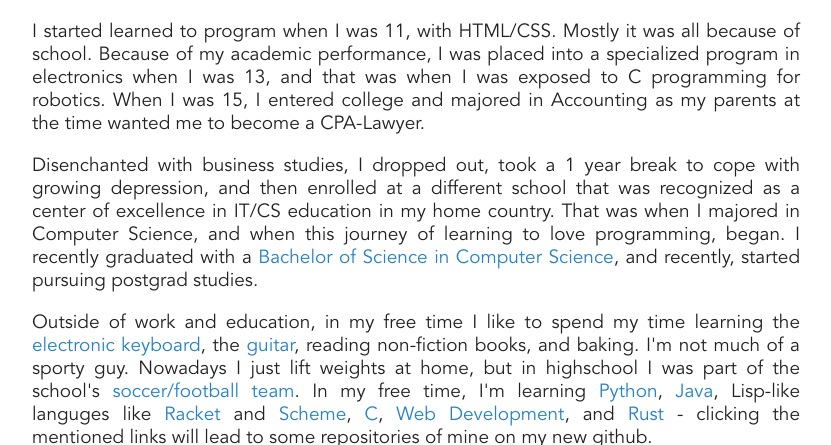
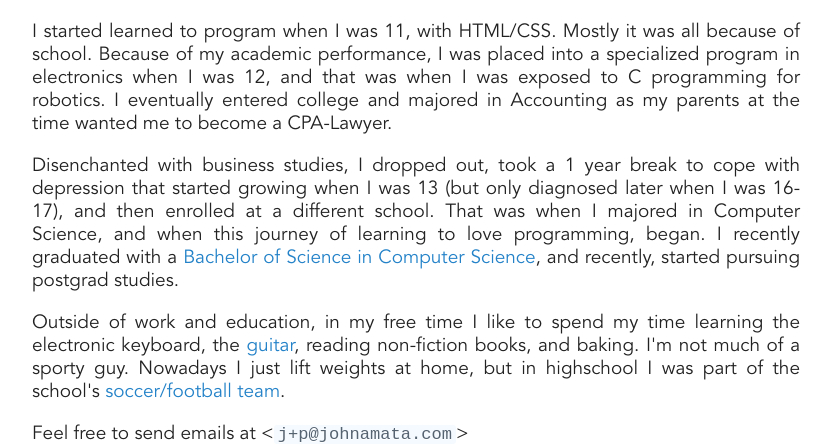
Before and after one commit to jpamata/jpamata.github.io, a Jekyll site: the page built from about.md, in a window 1280 px wide, cut to the strip 502-947 px from the top of the page. Shown: the whole strip, without its empty margins (224-1055 px from the left). Built offline with Jekyll 4.4.1, drawn with Linux system fonts in a browser that asks for light colours.

Commit message:
Update about.md

```diff
--- a/about.md
+++ b/about.md
@@ -9,19 +9,19 @@ title: About John
 </p>
 
 <p align = "justify">
-I started learned to program when I was 11, with HTML/CSS. Mostly it was all because of school. Because of my academic performance, I was placed into a specialized program in electronics when I was 13, and that was when I was exposed to C programming for robotics. When I was 15, I entered college and majored in Accounting as my parents at the time wanted me to become a CPA-Lawyer.
+I started learned to program when I was 11, with HTML/CSS. Mostly it was all because of school. Because of my academic performance, I was placed into a specialized program in electronics when I was 12, and that was when I was exposed to C programming for robotics. I eventually entered college and majored in Accounting as my parents at the time wanted me to become a CPA-Lawyer.
 </p>
 
 <p align="justify">
-Disenchanted with business studies, I dropped out, took a 1 year break to cope with growing depression, and then enrolled at a different school that was recognized as a center of excellence in IT/CS education in my home country. That was when I majored in Computer Science, and when this journey of learning to love programming, began. I recently graduated with a <a href="/photos/jpamata-bscs.JPG">Bachelor of Science in Computer Science</a>, and recently, started pursuing postgrad studies.
+Disenchanted with business studies, I dropped out, took a 1 year break to cope with depression that started growing when I was 13 (but only diagnosed later when I was 16-17), and then enrolled at a different school. That was when I majored in Computer Science, and when this journey of learning to love programming, began. I recently graduated with a <a href="/photos/jpamata-bscs.JPG">Bachelor of Science in Computer Science</a>, and recently, started pursuing postgrad studies.
 </p>
 
-<p align="justify">Outside of work and education, in my free time I like to spend my time learning the <a href="#">electronic keyboard</a>, the <a href="/photos/playing-guitar-in-2009.jpg">guitar</a>, reading non-fiction books, and baking. I'm not much of a sporty guy. Nowadays I just lift weights at home, but in highschool I was part of the school's <a href="/photos/footballsoccer.jpg">soccer/football team</a>. In my free time, I'm  learning <a href="https://github.com/bradp1tt?tab=repositories&q=&type=&language=python">Python</a>, <a href="https://github.com/bradp1tt?tab=repositories&q=&type=&language=java">Java</a>, Lisp-like languges like <a href="https://github.com/bradp1tt?tab=repositories&q=&type=&language=racket">Racket</a> and <a href="https://github.com/bradp1tt/sicp">Scheme</a>, <a href="https://github.com/bradp1tt?tab=repositories&q=&type=&language=c">C</a>, <a href="https://github.com/bradp1tt?tab=repositories&q=&type=&language=javascript">Web Development</a>, and <a href="https://github.com/bradp1tt?tab=repositories&q=&type=&language=rust">Rust</a> - clicking the mentioned links will lead to some repositories of mine on my new github.
+<p align="justify">Outside of work and education, in my free time I like to spend my time learning the electronic keyboard, the <a href="/photos/playing-guitar-in-2009.jpg">guitar</a>, reading non-fiction books, and baking. I'm not much of a sporty guy. Nowadays I just lift weights at home, but in highschool I was part of the school's <a href="/photos/footballsoccer.jpg">soccer/football team</a>.
 </p>
 
 <p>Feel free to send emails at &lt;<code>j+p@johnamata.com</code>&gt;</p>
 <center>
-  <p><img src="/photos/me-107.jpg"/></p>
+  <p><img src="/photos/me-110.jpg"/></p>
 </center>
 
 <div class="pagination">
```
